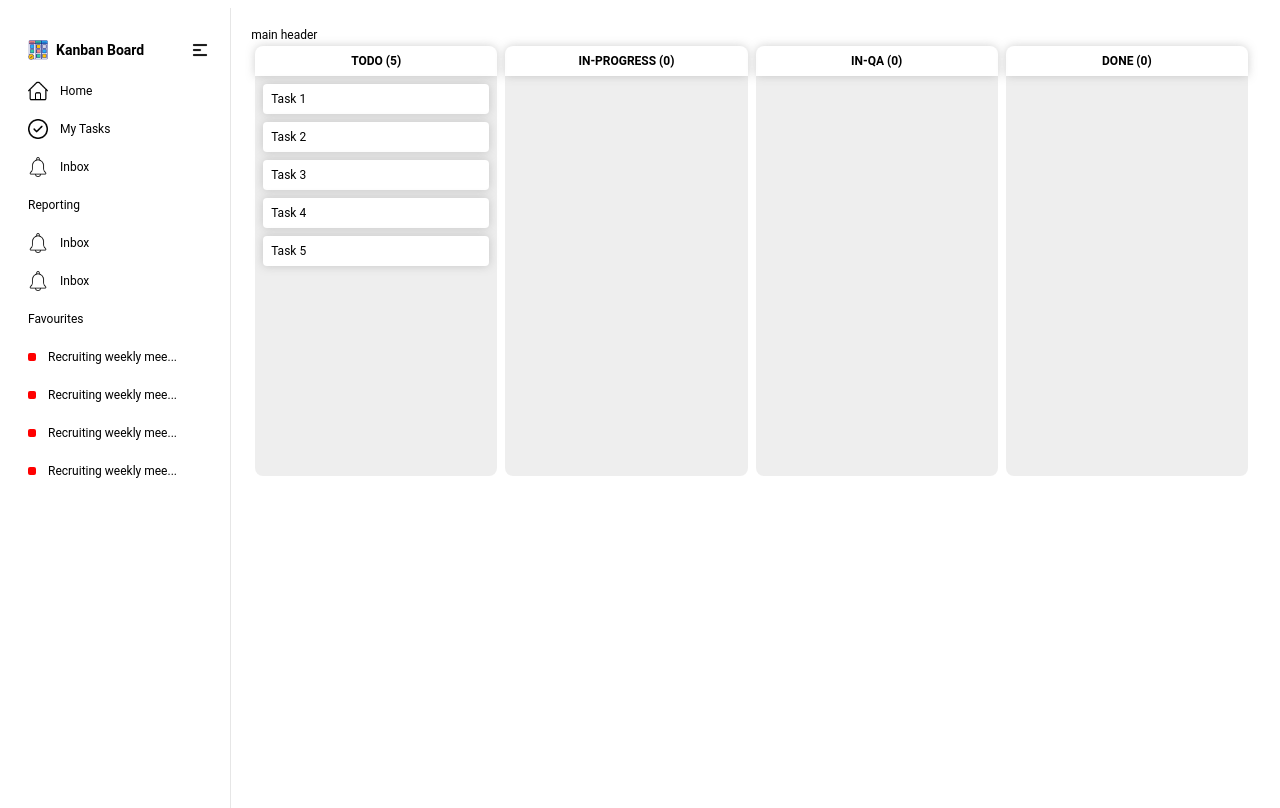
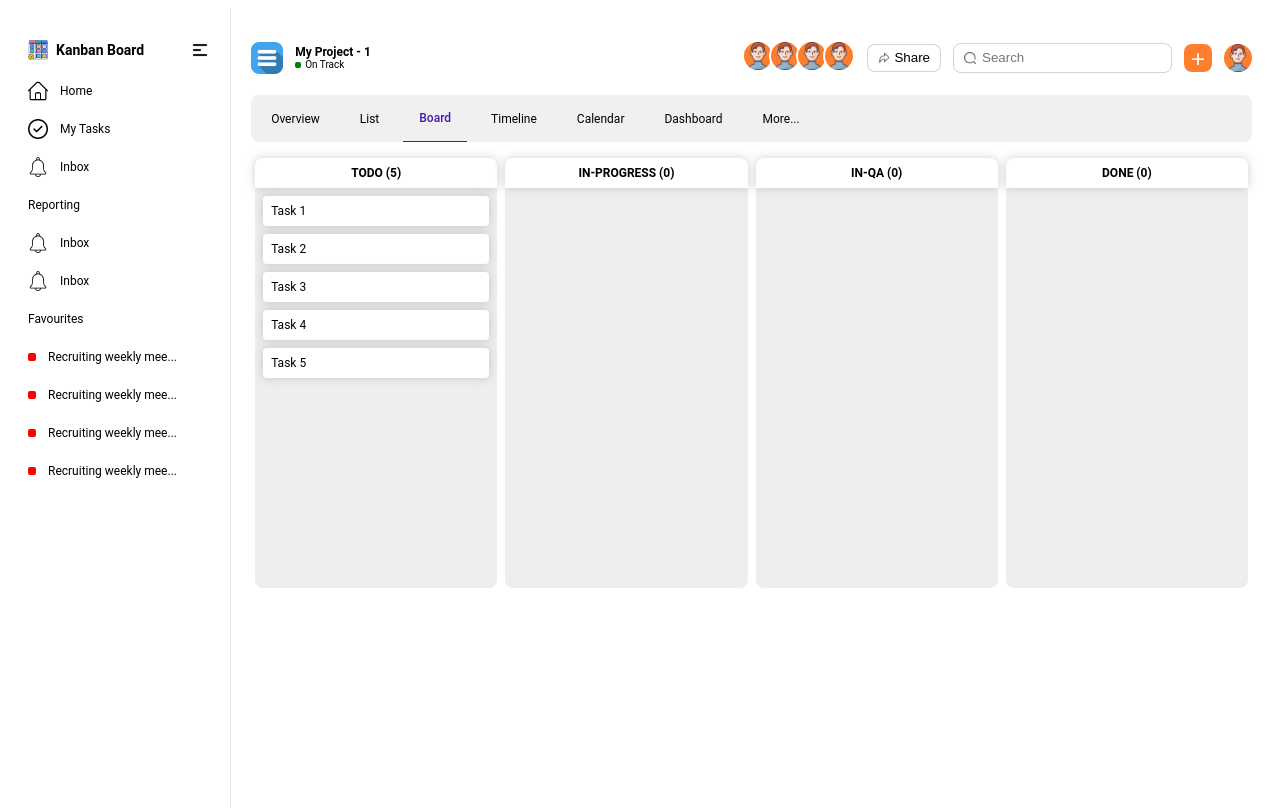
Before and after one commit to mirreyaz1111/techlead.youtube, a plain HTML site: page Kanban Board/index.html in a window 1280 px wide. Drawn offline with Linux system fonts and the light colour scheme.

Commit message:
added header

```diff
--- a/Kanban Board/index.html
+++ b/Kanban Board/index.html
@@ -1,6 +1,5 @@
 <!DOCTYPE html>
 <html lang="en">
-
   <head>
     <meta charset="UTF-8" />
     <meta name="viewport" content="width=device-width, initial-scale=1.0" />
@@ -13,32 +12,32 @@
       <div class="sidebar">
         <div class="logo-menu-container">
           <div class="logo-container">
-          <img src="./images/planning.png" alt="" class="logo">
+            <img src="./images/planning.png" alt="" class="logo" />
             <p>Kanban Board</p>
           </div>
-        <img class="menu-icon" src="./images/menus.png" alt="">
+          <img class="menu-icon" src="./images/menus.png" alt="" />
         </div>
         <div class="side-menu">
           <div class="menu-item">
-          <img src="./images/home.png" alt="" class="icon">
+            <img src="./images/home.png" alt="" class="icon" />
             <p class="title">Home</p>
           </div>
           <div class="menu-item">
-          <img src="./images/check-mark.png" alt="" class="icon">
+            <img src="./images/check-mark.png" alt="" class="icon" />
             <p class="title">My Tasks</p>
           </div>
           <div class="menu-item">
-          <img src="./images/bell.png" alt="" class="icon">
+            <img src="./images/bell.png" alt="" class="icon" />
             <p class="title">Inbox</p>
           </div>
           <p class="menu-title">Reporting</p>
 
           <div class="menu-item">
-          <img src="./images/bell.png" alt="" class="icon">
+            <img src="./images/bell.png" alt="" class="icon" />
             <p class="title">Inbox</p>
           </div>
           <div class="menu-item">
-          <img src="./images/bell.png" alt="" class="icon">
+            <img src="./images/bell.png" alt="" class="icon" />
             <p class="title">Inbox</p>
           </div>
 
@@ -63,7 +62,42 @@
       </div>
       <div class="right-side">
         <div class="main-header">
-        main header
+          <div class="project-container">
+            <img src="./images/menu-bar.png" alt="" class="project-icon" />
+            <div class="project-name-container">
+              <p class="project-name">My Project - 1</p>
+              <div class="status">
+                <div class="color-box"></div>
+                On Track
+              </div>
+            </div>
+          </div>
+          <div class="header-controls">
+            <div class="avatar-group">
+              <img src="./images/avatar.png" alt="" class="avatar" />
+              <img src="./images/avatar.png" alt="" class="avatar" />
+              <img src="./images/avatar.png" alt="" class="avatar" />
+              <img src="./images/avatar.png" alt="" class="avatar" />
+            </div>
+            <button class="share-btn">
+              <img src="./images/share-arrow.png" alt="" /> Share
+            </button>
+            <div class="search">
+              <img src="./images/search-icon.png" alt="" />
+              <input type="text" placeholder="Search" />
+            </div>
+            <button class="add-btn">+</button>
+            <img src="./images/avatar.png" alt="" class="user-avatar" />
+          </div>
+        </div>
+        <div class="tab-bar">
+          <div class="tab">Overview</div>
+          <div class="tab">List</div>
+          <div class="tab active">Board</div>
+          <div class="tab">Timeline</div>
+          <div class="tab">Calendar</div>
+          <div class="tab">Dashboard</div>
+          <div class="tab">More...</div>
         </div>
 
         <div class="content">
@@ -74,31 +108,75 @@
             <h4 id="done-header">DONE</h4>
           </div>
           <div class="drag-drop-container">
-          <div class="col3" id="todo" ondrop="drop(event)" ondragover="allowdrop(event)">
-            <p class="task" id="task1" draggable="true" ondragstart="drag(event)">
+            <div
+              class="col3"
+              id="todo"
+              ondrop="drop(event)"
+              ondragover="allowdrop(event)"
+            >
+              <p
+                class="task"
+                id="task1"
+                draggable="true"
+                ondragstart="drag(event)"
+              >
                 Task 1
               </p>
-            <p class="task" id="task2" draggable="true" ondragstart="drag(event)">
+              <p
+                class="task"
+                id="task2"
+                draggable="true"
+                ondragstart="drag(event)"
+              >
                 Task 2
               </p>
-            <p class="task" id="task3" draggable="true" ondragstart="drag(event)">
+              <p
+                class="task"
+                id="task3"
+                draggable="true"
+                ondragstart="drag(event)"
+              >
                 Task 3
               </p>
-            <p class="task" id="task4" draggable="true" ondragstart="drag(event)">
+              <p
+                class="task"
+                id="task4"
+                draggable="true"
+                ondragstart="drag(event)"
+              >
                 Task 4
               </p>
-            <p class="task" id="task5" draggable="true" ondragstart="drag(event)">
+              <p
+                class="task"
+                id="task5"
+                draggable="true"
+                ondragstart="drag(event)"
+              >
                 Task 5
               </p>
             </div>
-          <div class="col3" id="in-progress" ondrop="drop(event)" ondragover="allowdrop(event)"></div>
-          <div class="col3" id="in-qa" ondrop="drop(event)" ondragover="allowdrop(event)"></div>
-          <div class="col3" id="done" ondrop="drop(event)" ondragover="allowdrop(event)"></div>
+            <div
+              class="col3"
+              id="in-progress"
+              ondrop="drop(event)"
+              ondragover="allowdrop(event)"
+            ></div>
+            <div
+              class="col3"
+              id="in-qa"
+              ondrop="drop(event)"
+              ondragover="allowdrop(event)"
+            ></div>
+            <div
+              class="col3"
+              id="done"
+              ondrop="drop(event)"
+              ondragover="allowdrop(event)"
+            ></div>
           </div>
         </div>
       </div>
     </div>
     <script src="script.js"></script>
   </body>
-
 </html>
--- a/Kanban Board/style.css
+++ b/Kanban Board/style.css
@@ -14,7 +14,7 @@
   border-right: 1px solid rgb(230, 230, 230);
 }
 
-.sidebar .logo-menu-container{
+.sidebar .logo-menu-container {
   display: flex;
   align-items: center;
 }
@@ -41,17 +41,11 @@
   height: 20px;
 }
 
-.right-side {
-  width: 100%;
-  padding: 20px;
-}
-
-
 .sidebar .side-menu .menu-item {
   display: flex;
   align-items: center;
 }
-.sidebar .side-menu .menu-item .icon{
+.sidebar .side-menu .menu-item .icon {
   width: 20px;
   margin-right: 12px;
 }
@@ -69,6 +63,160 @@
   margin-right: 12px;
 }
 
+/* Right side */
+.right-side {
+  width: 100%;
+  padding: 20px;
+}
+
+.main-header {
+  display: flex;
+  width: 100%;
+  align-items: center;
+  justify-content: space-between;
+  margin-bottom: 20px;
+  margin-top: 12px;
+}
+
+.main-header .project-container {
+  display: flex;
+  align-items: center;
+}
+
+.project-container .project-icon {
+  width: 32px;
+  height: 32px;
+  margin-right: 12px;
+}
+
+.project-container .project-name-container {
+  height: 32px;
+  display: flex;
+  flex-direction: column;
+  justify-content: center;
+}
+
+.project-name-container .project-name {
+  font-size: 12px;
+  margin: 0;
+  font-weight: bold;
+}
+
+.project-name-container .status {
+  margin: 0;
+  font-size: 10px;
+  display: flex;
+  align-items: center;
+}
+
+.project-name-container .status .color-box {
+  width: 6px;
+  height: 6px;
+  background-color: green;
+  margin-right: 4px;
+  border-radius: 2px;
+}
+
+.main-header .header-controls {
+  display: flex;
+  justify-content: flex-end;
+  align-items: center;
+}
+
+.main-header .header-controls .avatar-group {
+  margin-right: 20px;
+}
+
+.main-header .header-controls .avatar-group .avatar {
+  height: 28px;
+  width: 28px;
+  background-color: hsl(23, 100%, 59%);
+  border-radius: 50%;
+  border: 2px solid #fff;
+  cursor: pointer;
+  z-index: 1;
+  position: relative;
+  margin-right: -8px;
+}
+.main-header .header-controls .avatar-group .avatar:hover {
+  z-index: 2;
+  box-shadow: 0 0 5px rgba(128, 128, 128, 0.552);
+}
+.header-controls .share-btn {
+  height: 28px;
+  padding: 0 10px;
+  margin-right: 12px;
+  border-radius: 8px;
+  border: 1px solid rgba(128, 128, 128, 0.348);
+  background-color: #fff;
+  cursor: pointer;
+  display: flex;
+  align-items: center;
+}
+
+.header-controls .share-btn img {
+  width: 12px;
+  opacity: 70%;
+  margin-right: 4px;
+}
+
+.header-controls .search {
+  height: 28px;
+  padding: 0 10px;
+  margin-right: 12px;
+  border-radius: 8px;
+  border: 1px solid rgba(128, 128, 128, 0.348);
+  display: flex;
+  align-items: center;
+}
+.main-header .header-controls .search img {
+  width: 12px;
+  opacity: 70%;
+  margin-right: 4px;
+}
+.main-header .header-controls .search input {
+  border: none;
+  outline: none;
+}
+.main-header .header-controls .add-btn {
+  height: 28px;
+  width: 28px;
+  padding: auto;
+  margin-right: 12px;
+  border-radius: 8px;
+  border: none;
+  background-color: hsl(23, 100%, 59%);
+  font-size: 24px;
+  color: #fff;
+  cursor: pointer;
+}
+.main-header .header-controls .user-avatar {
+  height: 28px;
+  width: 28px;
+  background-color: hsl(23, 100%, 59%);
+  border-radius: 50%;
+  cursor: pointer;
+}
+
+/* Header Tabbar */
+.tab-bar {
+  display: flex;
+  align-items: center;
+  background-color: rgba(128, 128, 128, 0.118);
+  border-radius: 8px;
+  margin-bottom: 12px;
+}
+
+.tab-bar .tab {
+  padding: 16px;
+  margin: 0 4px;
+  cursor: pointer;
+}
+.tab-bar .tab.active {
+  color: rgb(68, 23, 173);
+  font-weight: 500;
+  border-bottom: 1px solid rgb(68, 23, 173);
+}
 
 /* header */
 .header {
```
Also changed, not shown: Kanban Board/images/avatar.png (added), Kanban Board/images/search-icon.png (added), Kanban Board/images/share-arrow.png (added). Lines whose indentation alone changed are shown as unchanged.
